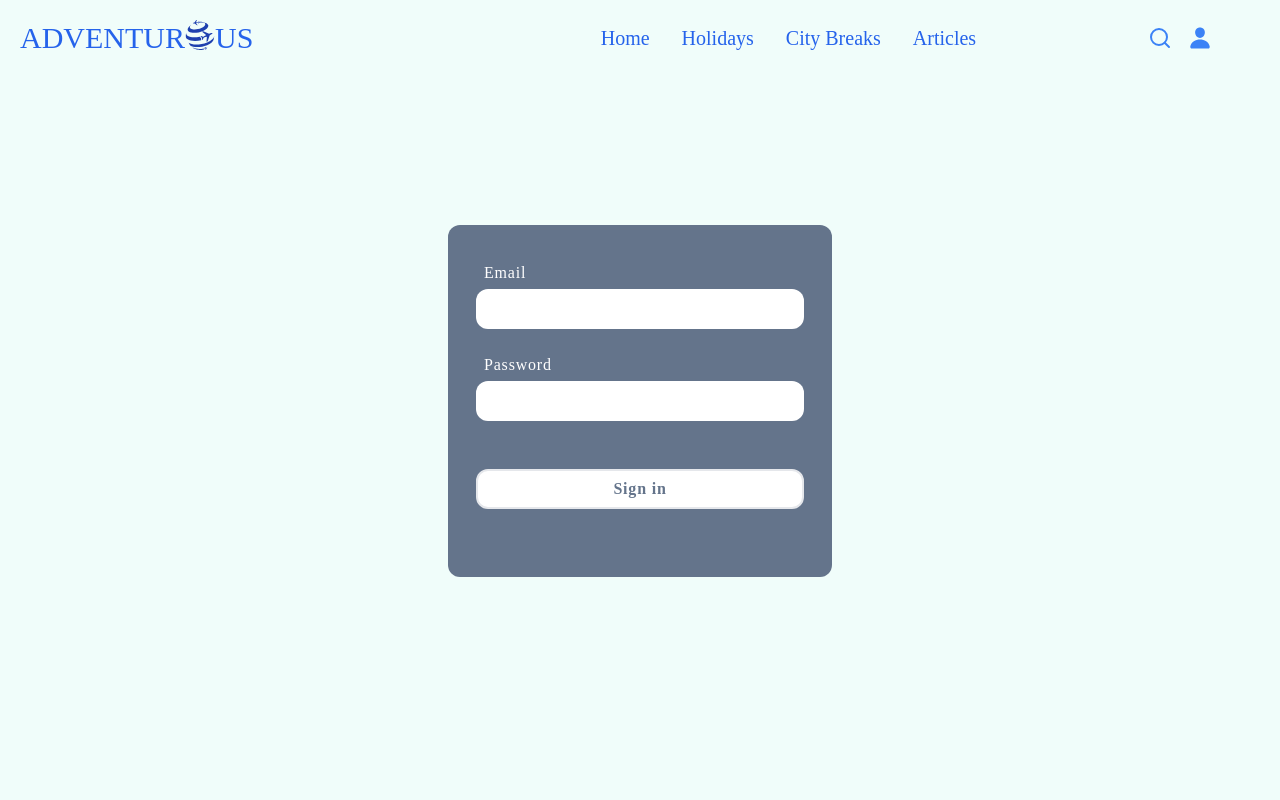
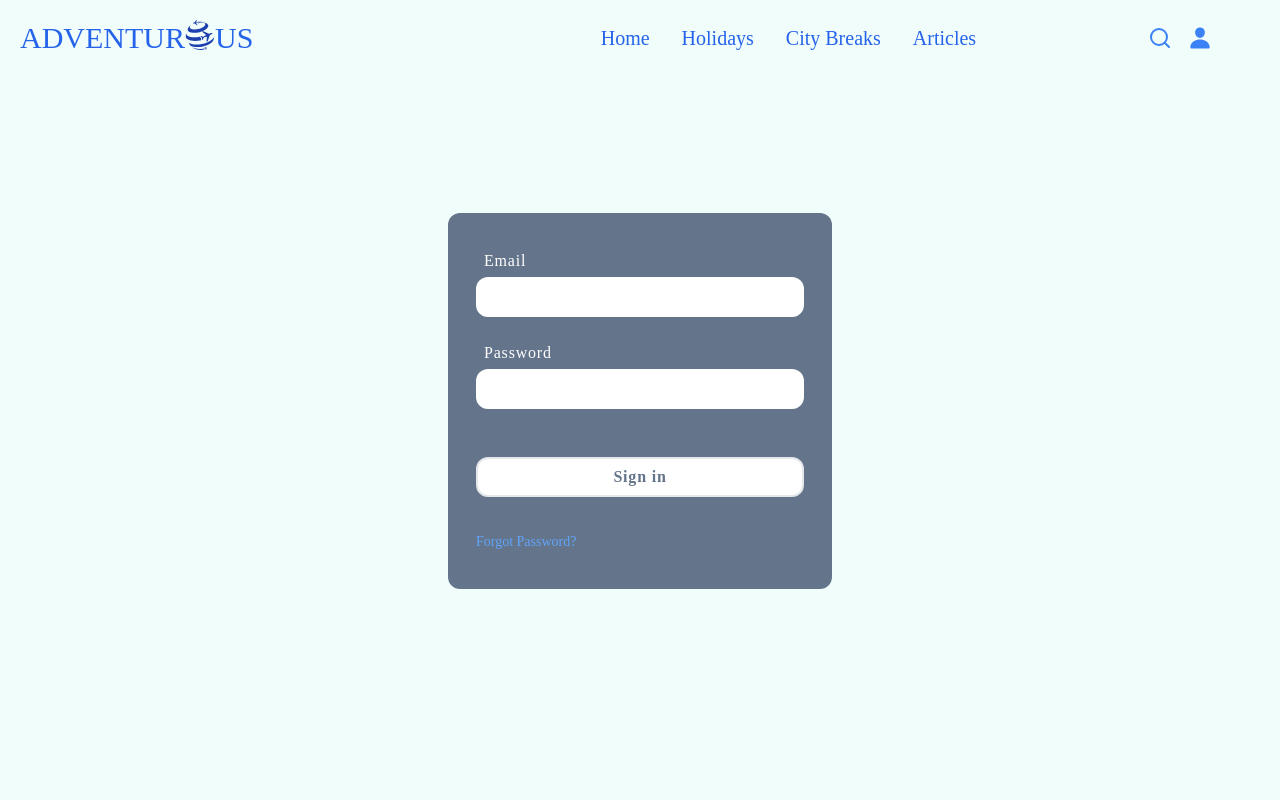
Before and after one commit to KodeIva/adventurous, a React (Create React App) app: page /signin in a window 1280 px wide. Shown: the top 800 px of the page. Built offline with nearby package versions, Linux system fonts and the light colour scheme.

Commit message:
new <div> with <button> created

```diff
--- a/src/pages/SignIn.jsx
+++ b/src/pages/SignIn.jsx
@@ -13,6 +13,9 @@ const SignIn = () => {
             <input className='h-10 rounded-xl outline-none' type="text" />
           </div>
           <button className='h-10 rounded-xl outline-none  text-slate-500 bg-white w-[100%]  border-2 my-8 font-semibold tracking-wider hover:bg-slate-500 hover:text-white hover:border-white duration-500'>Sign in</button>
+          <div>
+            <button className='pr-[20px] text-sm text-blue-400'>Forgot Password?</button>
+          </div>
         </div>
     </form>
   )
```
